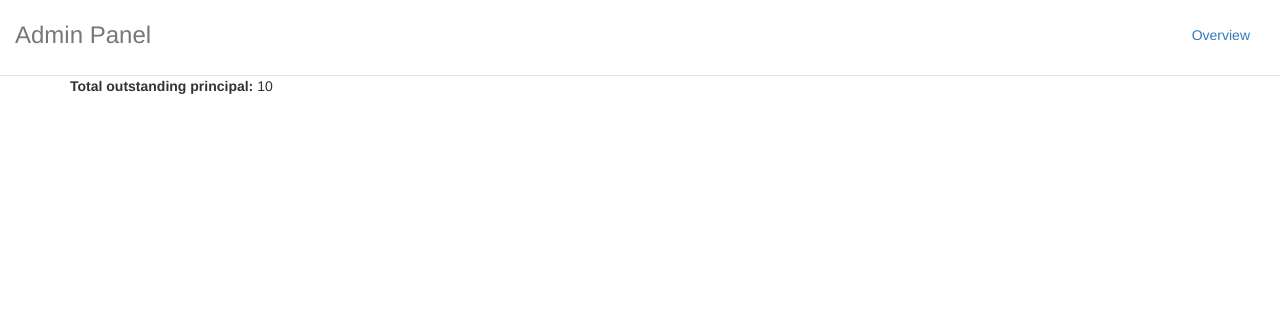
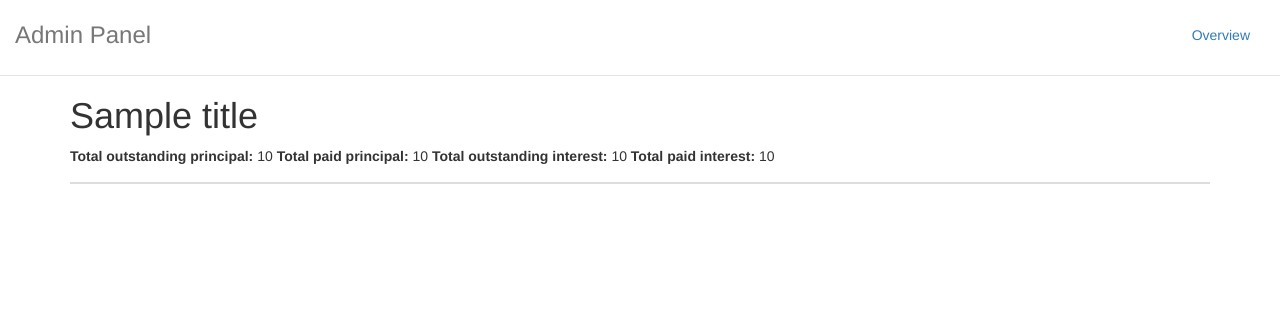
Before and after one commit to avinashow/HomeAccounting, a Python web app: template templates/index.html in a window 1280 px wide. Shown: the top 336 px of the page. Run offline with Jinja, Linux system fonts and the light colour scheme; the template is opened without the code that fills it: most values are stand-ins (such as "Sample title", 1, 10 or a date in 2020); lists and menus that the app fills with data are empty; some libraries are stand-ins or nearby versions.

Commit message:
overview page - templae formatting

```diff
--- a/templates/index.html
+++ b/templates/index.html
@@ -26,6 +26,9 @@
         </div>
     </div>
     <template id="summary-template">
+
+        <div>
+            <h1>{{title}}</h1>
             <span>
                 <strong>Total outstanding principal:</strong> {{ calculateTotalOutstandingPrincipal() }}
             </span>
@@ -38,8 +41,6 @@
             <span>
                 <strong>Total paid interest:</strong> {{ calculateTotalPaidInterest() }}
             </span>
-        <div>
-            <h1>{{title}}</h1>
             <table class="table">
                 <thead>
                     <tr>
```
Lines whose indentation alone changed are shown as unchanged.
